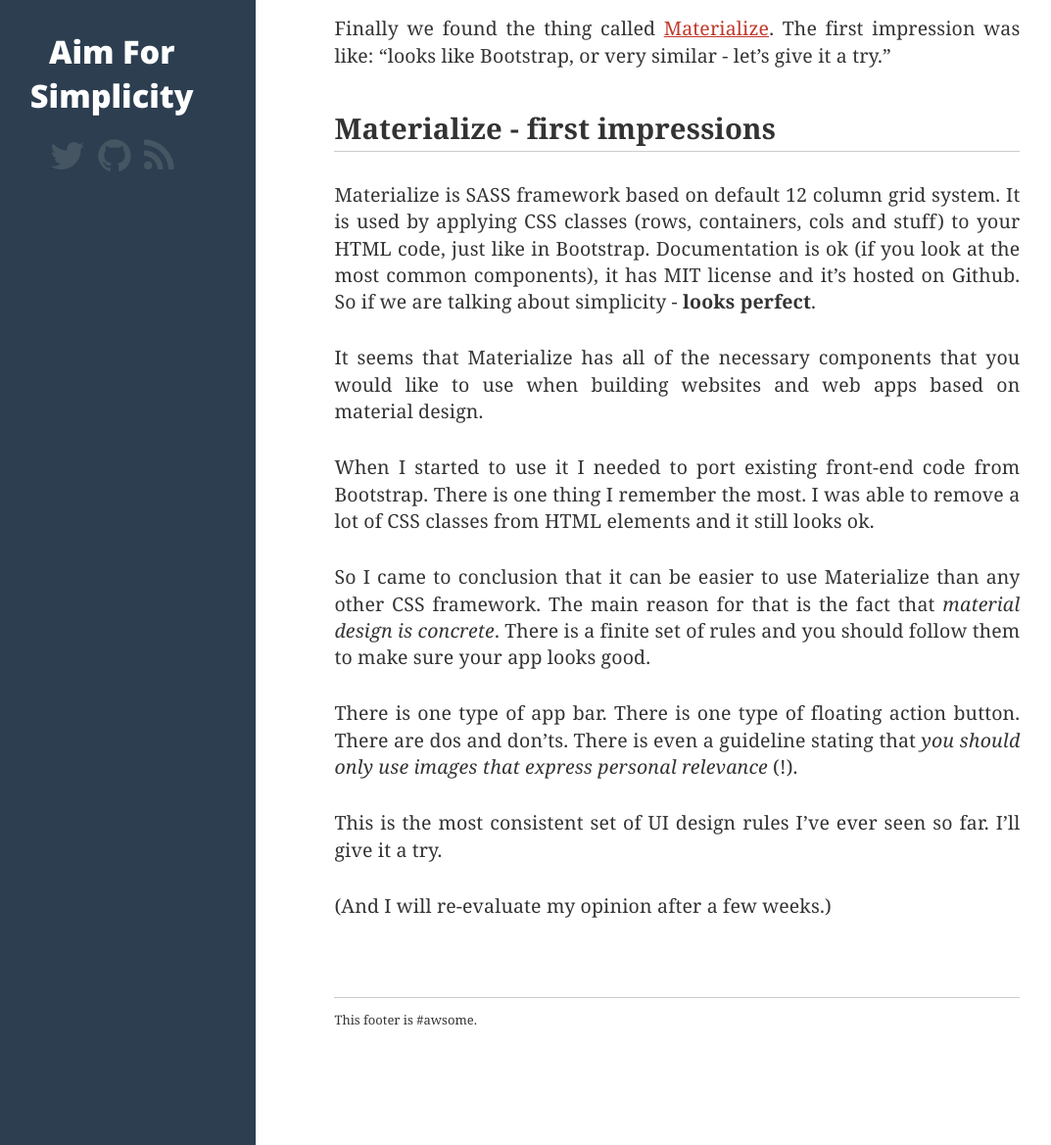
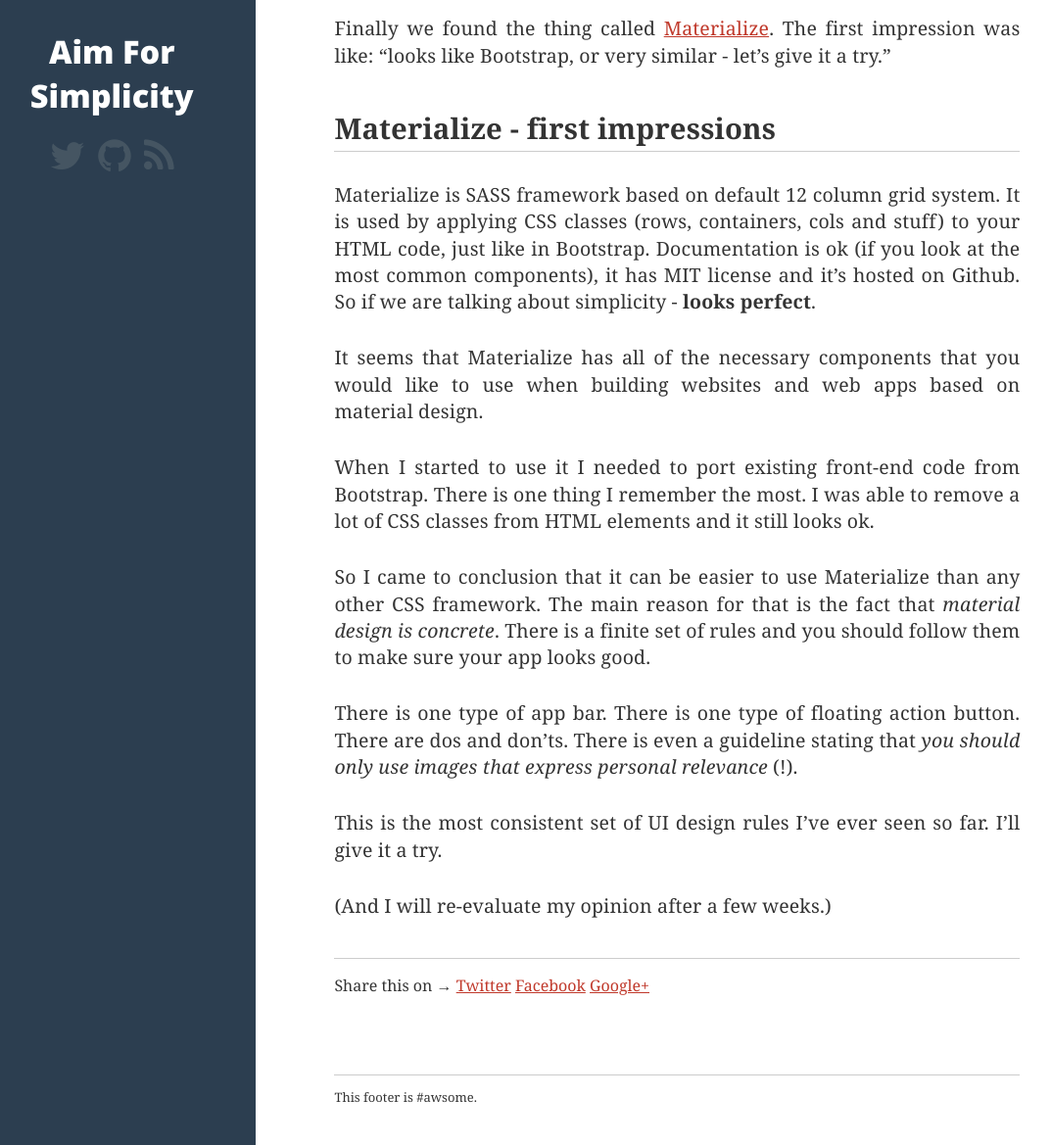
Before and after one commit to kjendrzyca/kjendrzyca.github.io, a Jekyll site: the page built from _posts/2015-03-16-materialdesignpartone.md, in a window 1280 px wide and 1400 px high, scrolled down 3099 px, cut to the strip 231-1400 px from the top of the window. Shown: the whole strip at 98% size, without its empty margins (33-1106 px from the left). Built offline with Jekyll 4.4.1, drawn with Linux system fonts in a browser that asks for light colours; nearby versions of some CDN libraries; Markdown is read by kramdown in place of the engine named in the settings; comment, search, counter and statistics services are not loaded.

Commit message:
Added social links.

```diff
--- a/_config.yml
+++ b/_config.yml
@@ -5,6 +5,7 @@
 title: aimforsimplicity.com
 description: Strive for simplicity in software development.
 author: Krzysztof Jendrzyca
+twitter_username: kjendrzyca
 excerpt_separator: --
 markdown: redcarpet
 redcarpet:
--- /dev/null
+++ b/_includes/share-buttons.html
@@ -0,0 +1,7 @@
+<div class="share-buttons">
+    <hr />
+    Share this on &rarr;
+    <a href="https://twitter.com/intent/tweet?text={{ page.title }}&url=http://{{ site.url }}{{ page.url }}&via={{ site.twitter_username }}&related={{ site.twitter_username }}" rel="nofollow" target="_blank" title="Share on Twitter">Twitter</a>
+    <a href="https://facebook.com/sharer.php?u=http://{{ site.url }}{{ page.url }}" rel="nofollow" target="_blank" title="Share on Facebook">Facebook</a>
+    <a href="https://plus.google.com/share?url=http://{{ site.url }}{{ page.url }}" rel="nofollow" target="_blank" title="Share on Google+">Google+</a>
+</div>
--- a/_layouts/post.html
+++ b/_layouts/post.html
@@ -11,6 +11,8 @@
     <div class="post-content">
         {{ content }}
     </div>
+
+    {% include share-buttons.html %}
 </article>
 
 {% include disqus.html %}
--- a/css/style.css
+++ b/css/style.css
@@ -202,6 +202,12 @@
     font-size: 0.84em;
 }
 
+.share-buttons {
+    max-width: 700px;
+    margin-top: 40px;
+    font-size: 16px;
+}
+
 #disqus_thread {
     padding: 0 80px;
     margin-bottom: 80px;
```
